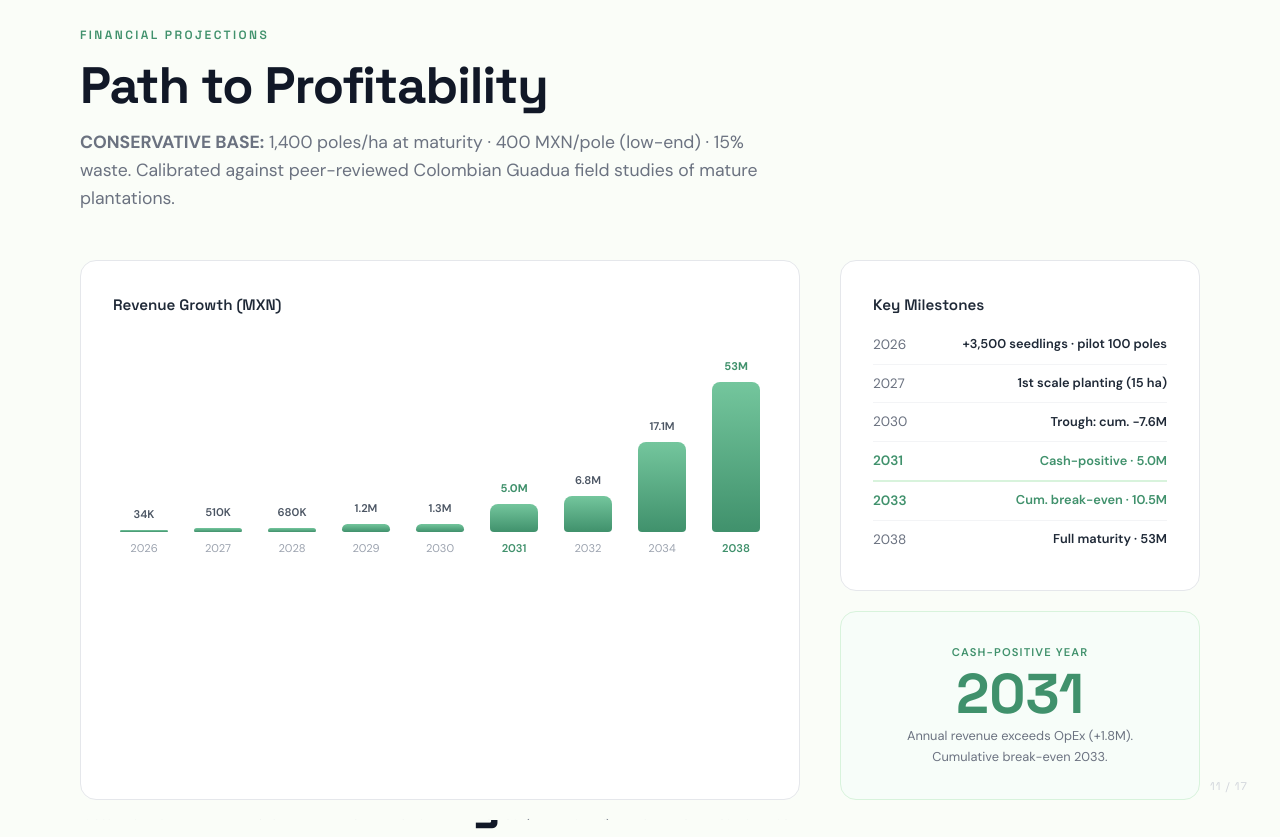
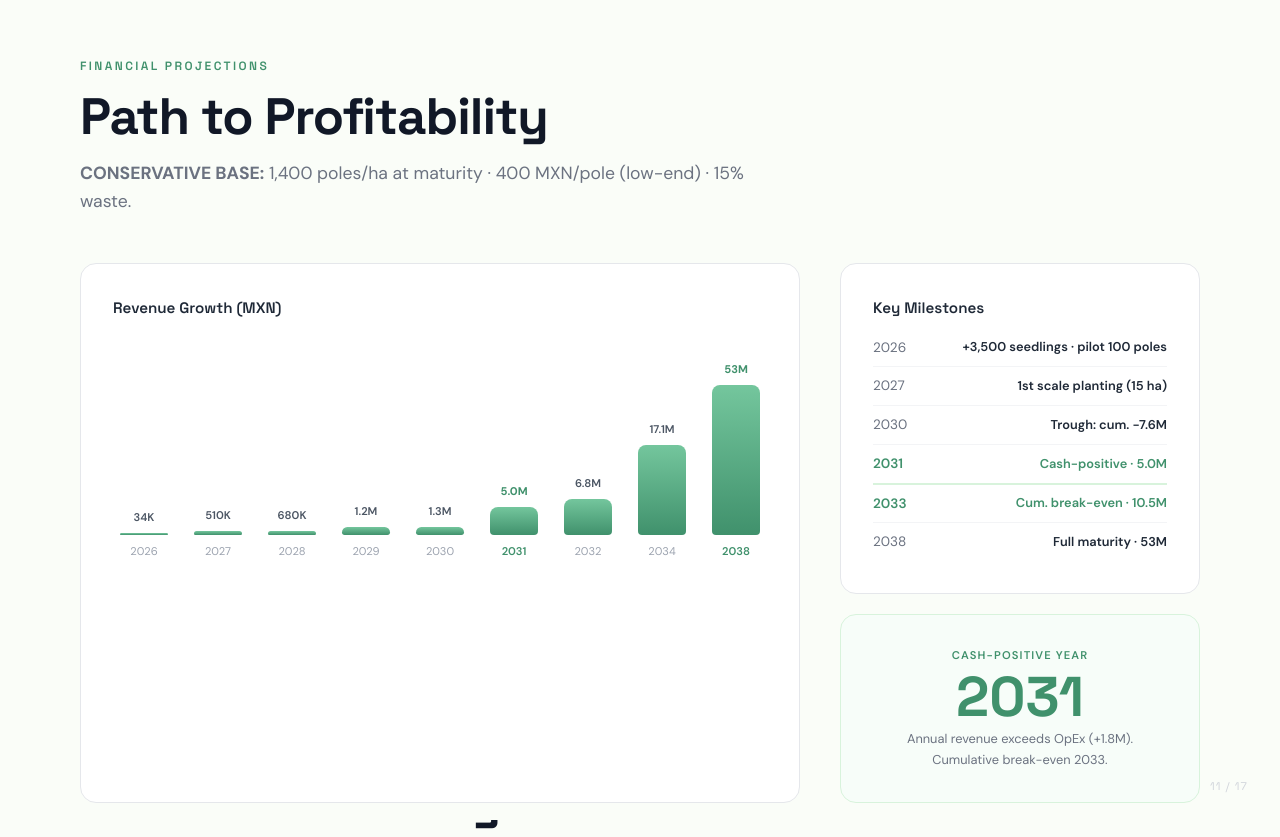
Before and after one commit to perezofir83/pacifico-bambu, a plain HTML site: page docs/index.html in a window 1280 px wide. Shown: the part 8780-9617 px from the top of the page. Drawn offline with Linux system fonts and the light colour scheme.

Commit message:
Move Colombian benchmark reference to slide 12 (Sensitivity) only
Slide 11 (Path to Profitability):
- Remove "Calibrated against peer-reviewed Colombian Guadua field
  studies" from subtitle
- Remove the Yield benchmark sources line at slide bottom

Slide 12 (Sensitivity Analysis):
- Keep the existing reference link in the source line — this is the
  natural home for the Colombian benchmark since it sits next to the
  three scenarios (1,000 conservative / 1,400 base / 2,000-3,000
  optimistic) and silently confirms our base case.

No explicit "1,350 poles/ha" number cited — link is enough,
avoids invitation to nitpick the comparison.

```diff
--- a/docs/index.html
+++ b/docs/index.html
@@ -1460,7 +1460,7 @@ body {
 <div class="green-line"></div>
 <p class="section-label" data-es="Proyecciones Financieras">Financial Projections</p>
 <h2 class="slide-title" data-es="Camino a la Rentabilidad">Path to Profitability</h2>
-<p class="slide-subtitle" data-es="BASE CONSERVADORA: 1,400 postes/ha a madurez · 400 MXN/poste (extremo inferior) · 15% desperdicio. Calibrado contra estudios revisados por pares de plantaciones maduras de Guadua en Colombia."><strong>CONSERVATIVE BASE:</strong> 1,400 poles/ha at maturity · 400 MXN/pole (low-end) · 15% waste. Calibrated against peer-reviewed Colombian Guadua field studies of mature plantations.</p>
+<p class="slide-subtitle" data-es="BASE CONSERVADORA: 1,400 postes/ha a madurez · 400 MXN/poste (extremo inferior) · 15% desperdicio."><strong>CONSERVATIVE BASE:</strong> 1,400 poles/ha at maturity · 400 MXN/pole (low-end) · 15% waste.</p>
 <div class="two-col fade-in" style="grid-template-columns: 2fr 1fr;">
 <div class="card">
 <div class="card__label" data-es="Crecimiento de Ingresos (MXN)" style="margin-bottom: 20px;">Revenue Growth (MXN)</div>
@@ -1493,7 +1493,6 @@ body {
 </div>
 </div>
 </div>
-<p style="font-size: 0.7rem; color: var(--gray-400); margin-top: 16px;">Yield benchmark: <a href="https://link.springer.com/article/10.1007/s10342-006-0129-3" style="color: var(--gray-500); text-decoration: underline;" target="_blank" rel="noopener">European Journal of Forest Research — Guadua inventory, Colombia (peer-reviewed)</a> · <a href="https://www.guaduabamboo.com/cultivation/" style="color: var(--gray-500); text-decoration: underline;" target="_blank" rel="noopener">Guadua Bamboo cultivation guide</a></p>
 <div class="slide-number">11 / 17</div>
 </section>
 <!-- ═══════════════════════════════════════════════════
```
